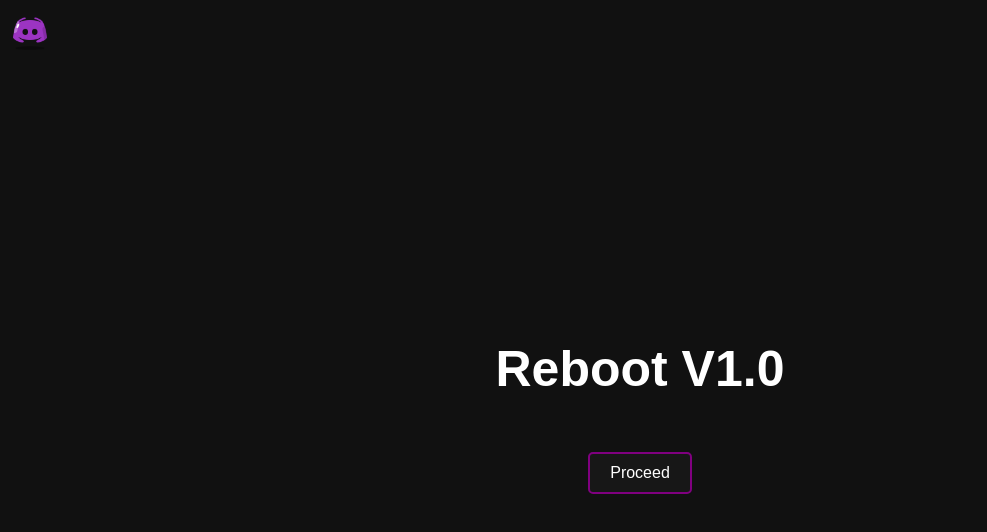
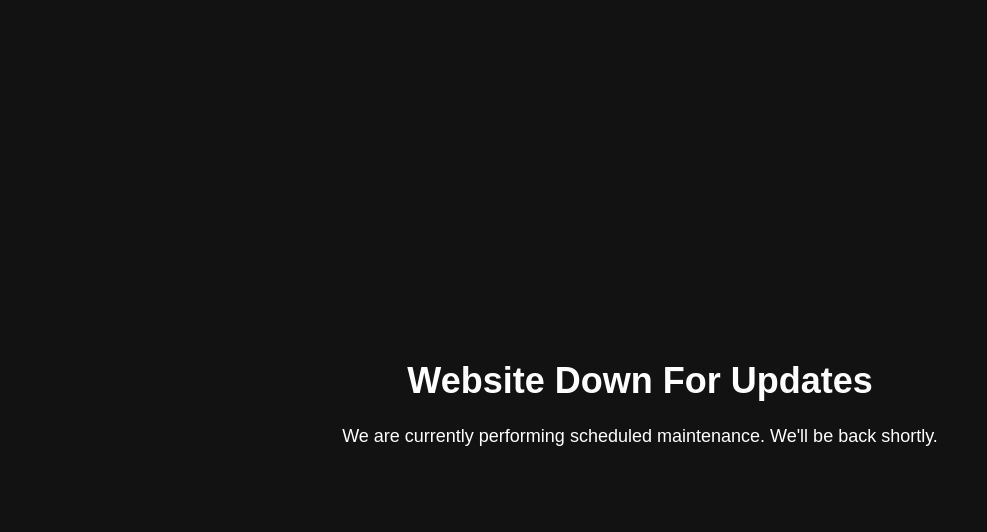
Before and after one commit to envisionss/RebootV1, a plain HTML site: page index.html in a window 1280 px wide. Shown: the whole page, without its empty margins (0-987 px from the left). Drawn offline with Linux system fonts and the light colour scheme.

Commit message:
Update index.html

```diff
--- a/index.html
+++ b/index.html
@@ -3,64 +3,38 @@
 <head>
 <meta charset="UTF-8">
 <meta name="viewport" content="width=device-width, initial-scale=1.0">
-    <title>Reboot V1.0</title>
+<title>Website Down For Updates</title>
 <style>
   body {
-            background-color: #111111;
+    margin: 0;
+    padding: 0;
+    background-color: rgb(18, 18, 18);
     color: white;
     font-family: Arial, sans-serif;
     display: flex;
-            flex-direction: column;
     justify-content: center;
     align-items: center;
     height: 100vh;
-            margin: 0;
   }
+
+  .container {
+    text-align: center;
+  }
+
   h1 {
-            font-size: 50px;
-            font-weight: bold;
+    font-size: 36px;
   }
-        button {
+
+  p {
+    font-size: 18px;
     margin-top: 20px;
-            padding: 10px 20px;
-            font-size: 16px;
-            cursor: pointer;
-            background-color: #171717;
-            color: white;
-            border: 2px solid purple;
-            border-radius: 5px;
-            transition: all 0.3s ease;
-        }
-        button:hover {
-            transform: scale(1.1);
-            border-color: #DDA0DD;
-        }
-        .icon {
-            position: absolute;
-            top: 10px;
-            left: 10px;
-            width: 40px;
-            height: 40px;
-            transition: transform 0.3s ease;
-        }
-        .icon:hover {
-            transform: scale(1.1);
   }
 </style>
 </head>
 <body>
-    <img src="icons8-discord-128.png" alt="Discord Icon" class="icon" onclick="redirectToDiscord()">
-    <h1>Reboot V1.0</h1>
-    <button onclick="proceed()">Proceed</button>
-
-    <script>
-        function proceed() {
-            window.location.href = 'main.html';
-        }
-
-        function redirectToDiscord() {
-            window.location.href = 'https://discord.gg/QvYdtvVCJb';
-        }
-    </script>
+  <div class="container">
+    <h1>Website Down For Updates</h1>
+    <p>We are currently performing scheduled maintenance. We'll be back shortly.</p>
+  </div>
 </body>
 </html>
```
Lines whose indentation alone changed are shown as unchanged.
